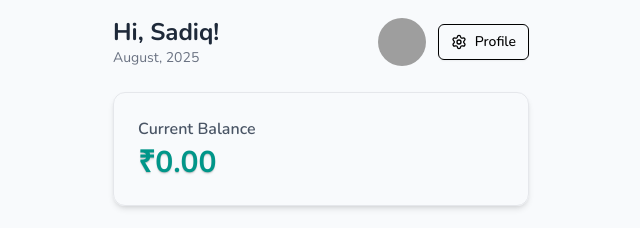
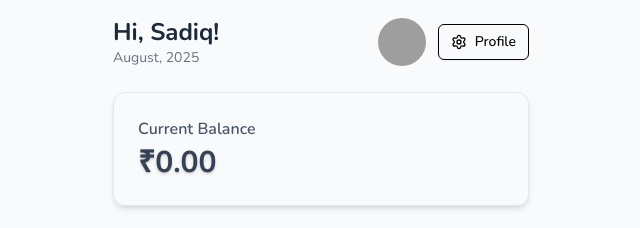
Before and after one commit to mohdsadiq101/Expenzo, a Next.js app: page / in a window 1280 px wide. Shown: the top 228 px of the page, without its empty margins (319-959 px from the left). Built offline with nearby package versions, Linux system fonts and the light colour scheme; grey boxes are pictures that could not be loaded.

Commit message:
updated balance card

```diff
--- a/src/components/Balance.tsx
+++ b/src/components/Balance.tsx
@@ -25,7 +25,7 @@ export function Balance() {
     <Card className="mb-6 border-1 border-gray-200 shadow-md">
      <CardContent className="pt-0 pb-0">
       <p className="text-md font-semibold text-gray-600 mb-1">Current Balance</p>
-      <div className="text-3xl font-bold text-teal-600 text-shadow-sm text-">
+      <div className="text-3xl font-bold text-gray-700 text-shadow-md">
         {formatter.format(balance)}
       </div>
      </CardContent>
```
